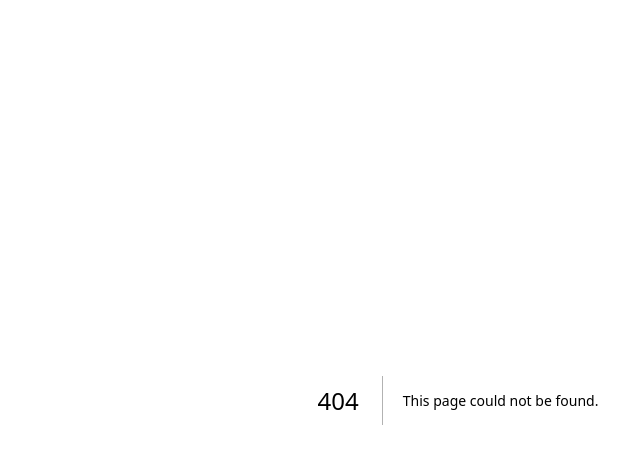
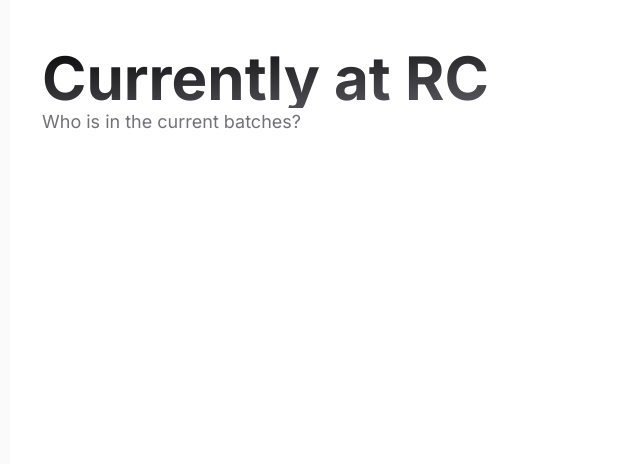
Before and after one commit to reichert621/rc-playground, a Next.js app: page /current in a window 1280 px wide. Before the commit this address had no page. Shown: the top 464 px of the page, without its empty margins (182-822 px from the left). Built offline with nearby package versions, Linux system fonts and the light colour scheme.

Commit message:
Prep for ai

```diff
--- /dev/null
+++ b/pages/current.tsx
@@ -0,0 +1,24 @@
+import {NextPage} from 'next';
+import React from 'react';
+
+import {cn} from '@/lib/utils';
+
+const CurrentBatchPage: NextPage = () => {
+  return (
+    <div
+      className={cn(
+        'flex min-h-screen w-full flex-1 flex-col bg-zinc-50 text-zinc-900 dark:bg-zinc-950 dark:text-zinc-100'
+      )}
+    >
+      <main className="mx-auto w-full max-w-4xl flex-1 bg-white px-8 py-12 dark:bg-zinc-900">
+        <h1 className="bg-gradient-to-br from-zinc-950 to-zinc-500 bg-clip-text text-4xl font-bold leading-normal text-transparent sm:text-5xl md:text-6xl">
+          Currently at RC
+        </h1>
+        <p className="text-lg text-zinc-500">Who is in the current batches?</p>
+        {/* TODO: implement me! */}
+      </main>
+    </div>
+  );
+};
+
+export default CurrentBatchPage;
--- a/pages/visitors.tsx
+++ b/pages/visitors.tsx
@@ -5,7 +5,7 @@ import {cn} from '@/lib/utils';
 import {RcPerson, useHubVisitors} from '@/lib/api';
 import {ProfileDialog} from '@/components/ProfileDialog';
 
-const IndexPage: NextPage = () => {
+const VisitorsPage: NextPage = () => {
   const [selected, setSelectedProfile] = React.useState<RcPerson | null>(null);
   const [isViewingProfile, setViewingState] = React.useState(false);
   const {
@@ -69,4 +69,4 @@ const IndexPage: NextPage = () => {
   );
 };
 
-export default IndexPage;
+export default VisitorsPage;
```
